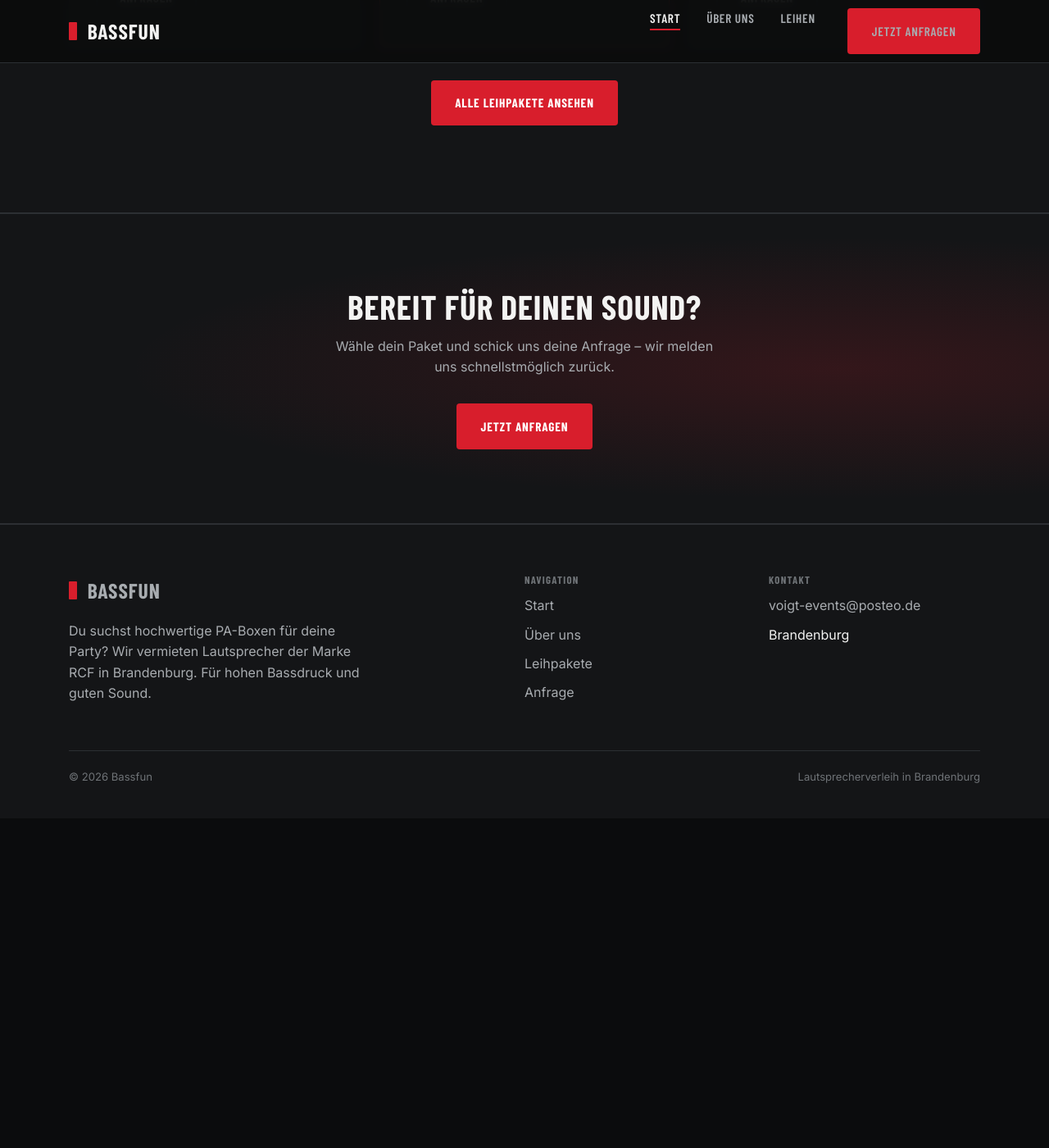
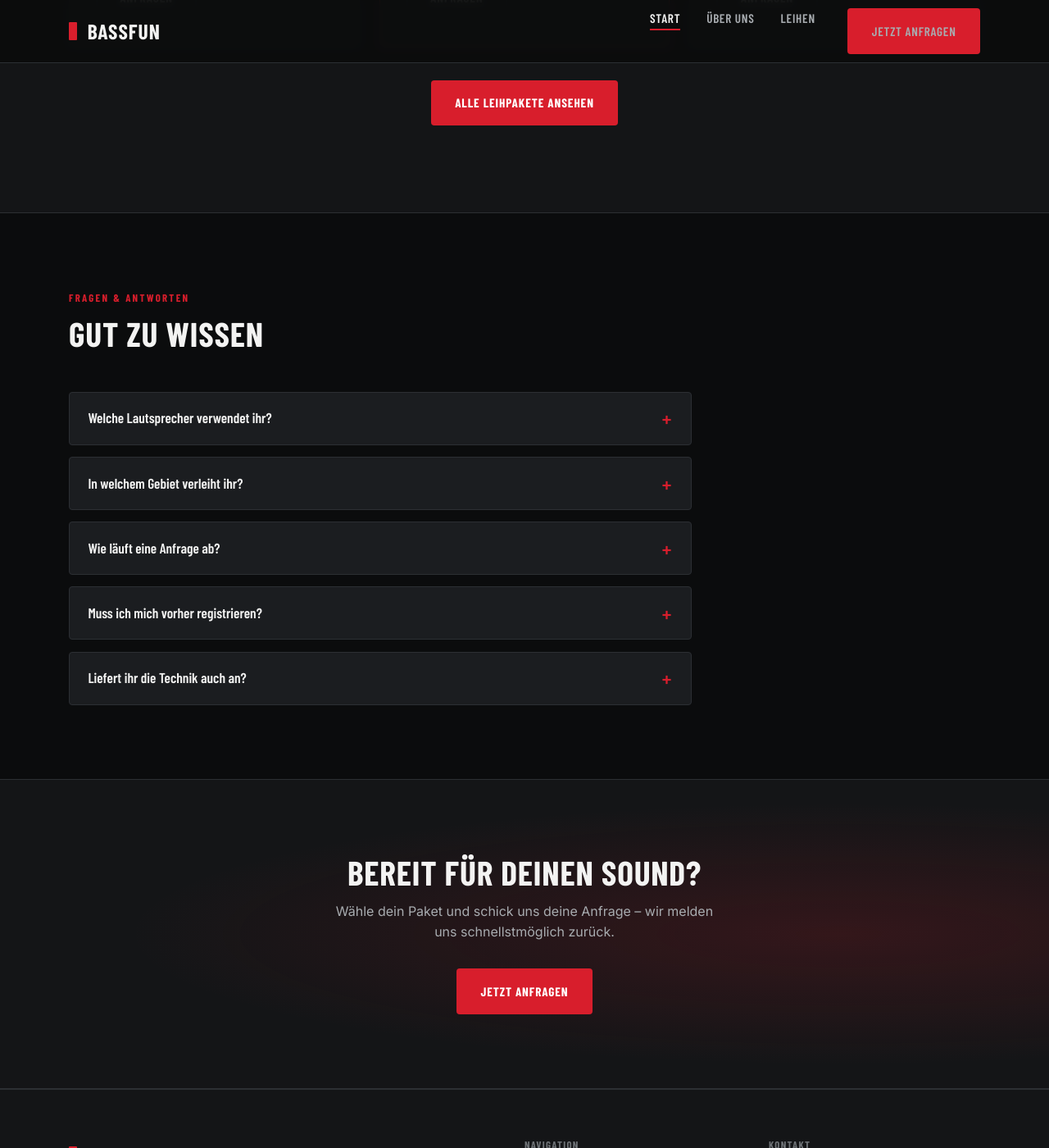
Before and after one commit to maximusvo/bassfun, a Jekyll site: the page built from index.markdown, in a window 1280 px wide and 1400 px high, scrolled down 2461 px. Shown: the whole window at 82% size. Built offline with Jekyll 4.4.1, drawn with Linux system fonts in a browser that asks for light colours; before the commit the page ends 3459 px from its top, so only the background shows below that.

```diff
--- a/_data/packages.yml
+++ b/_data/packages.yml
@@ -8,6 +8,8 @@
 #   tagline       kurzer Untertitel
 #   guests        Richtwert Personenanzahl
 #   price         Preis als Text (z.B. "ab 149 €")
+#   price_from    Preis als reine Zahl in Euro, für strukturierte Daten
+#                 (weglassen, wenn "auf Anfrage")
 #   description   Fließtext-Beschreibung
 #   equipment     Liste der enthaltenen Komponenten
 #   highlight     true/false – hebt das Paket optisch hervor (z.B. "Beliebt")
@@ -17,6 +19,7 @@
   tagline: "Für kleine Feiern & private Partys"
   guests: "bis 50 Gäste"
   price: "ab 89 €/Tag"
+  price_from: 89
   description: >
     Ein kompaktes PA-Set mit satten Bässen für Geburtstage, Gartenpartys
     oder kleinere Feiern. Schnell aufgebaut, einfach bedient.
@@ -31,6 +34,7 @@
   tagline: "Kraftvoller Sound für mittlere Events"
   guests: "bis 150 Gäste"
   price: "ab 179 €/Tag"
+  price_from: 179
   description: >
     Unser meistgebuchtes Paket: klarer Sound und druckvoller Bass für
     Hochzeiten, Vereinsfeiern und Clubabende.
@@ -46,6 +50,7 @@
   tagline: "Große Beschallung für große Bühnen"
   guests: "bis 400 Gäste"
   price: "ab 349 €/Tag"
+  price_from: 349
   description: >
     Volle Beschallungsanlage für Open-Airs, größere Hochzeiten und
     Firmenevents – inklusive Bühnenmonitoring und DJ-Equipment.
--- a/assets/css/style.css
+++ b/assets/css/style.css
@@ -326,6 +326,54 @@ section { padding: 90px 0; }
   .showcase-grid { grid-template-columns: 1fr; gap: 2rem; }
 }
 
+/* ---------- FAQ ---------- */
+
+.faq-list {
+  max-width: 760px;
+  display: flex;
+  flex-direction: column;
+  gap: 0.9rem;
+}
+
+.faq-item {
+  background: var(--color-surface);
+  border: 1px solid var(--color-border);
+  border-radius: var(--radius);
+  padding: 1.1em 1.4em;
+}
+
+.faq-item summary {
+  cursor: pointer;
+  list-style: none;
+  font-family: var(--font-display);
+  font-weight: 600;
+  font-size: 1.08rem;
+  color: var(--color-text);
+  padding-right: 1.6em;
+  position: relative;
+}
+
+.faq-item summary::-webkit-details-marker { display: none; }
+
+.faq-item summary::after {
+  content: "+";
+  position: absolute;
+  right: 0;
+  top: -2px;
+  font-family: var(--font-body);
+  font-size: 1.3rem;
+  color: var(--color-accent);
+}
+
+.faq-item[open] summary::after { content: "\2212"; }
+
+.faq-item summary:hover { color: var(--color-accent-hover); }
+
+.faq-item p {
+  margin: 0.9em 0 0;
+  font-size: 0.95rem;
+}
+
 /* ---------- Feature grid ---------- */
 
 .feature-grid {
--- a/index.markdown
+++ b/index.markdown
@@ -123,6 +123,87 @@ title: Start
   </div>
 </section>
 
+<section>
+  <div class="wrap">
+    <div class="section-head">
+      <span class="eyebrow">Fragen &amp; Antworten</span>
+      <h2>Gut zu wissen</h2>
+    </div>
+
+    <div class="faq-list">
+      <details class="faq-item">
+        <summary>Welche Lautsprecher verwendet ihr?</summary>
+        <p>Wir verleihen ausschließlich Profi-PA-Technik der Marke RCF – Aktivlautsprecher und Subwoofer für satten Bass und klaren Sound.</p>
+      </details>
+      <details class="faq-item">
+        <summary>In welchem Gebiet verleiht ihr?</summary>
+        <p>Wir sind in Brandenburg ansässig und beliefern Veranstaltungen in Brandenburg und Umgebung.</p>
+      </details>
+      <details class="faq-item">
+        <summary>Wie läuft eine Anfrage ab?</summary>
+        <p>Du wählst auf der Leihen-Seite ein Paket, füllst das Anfrageformular aus und schickst die vorbereitete Mail ab. Wir melden uns anschließend mit Verfügbarkeit, Lieferung und Preis zurück.</p>
+      </details>
+      <details class="faq-item">
+        <summary>Muss ich mich vorher registrieren?</summary>
+        <p>Nein. Die Anfrage läuft unverbindlich per E-Mail – ohne Konto, ohne Registrierung.</p>
+      </details>
+      <details class="faq-item">
+        <summary>Liefert ihr die Technik auch an?</summary>
+        <p>Ja, Lieferung und auf Wunsch auch Auf- und Abbau sind möglich. Details klären wir direkt bei deiner Anfrage.</p>
+      </details>
+    </div>
+  </div>
+</section>
+
+<script type="application/ld+json">
+{
+  "@context": "https://schema.org",
+  "@type": "FAQPage",
+  "mainEntity": [
+    {
+      "@type": "Question",
+      "name": "Welche Lautsprecher verwendet ihr?",
+      "acceptedAnswer": {
+        "@type": "Answer",
+        "text": "Wir verleihen ausschließlich Profi-PA-Technik der Marke RCF – Aktivlautsprecher und Subwoofer für satten Bass und klaren Sound."
+      }
+    },
+    {
+      "@type": "Question",
+      "name": "In welchem Gebiet verleiht ihr?",
+      "acceptedAnswer": {
+        "@type": "Answer",
+        "text": "Wir sind in Brandenburg ansässig und beliefern Veranstaltungen in Brandenburg und Umgebung."
+      }
+    },
+    {
+      "@type": "Question",
+      "name": "Wie läuft eine Anfrage ab?",
+      "acceptedAnswer": {
+        "@type": "Answer",
+        "text": "Du wählst auf der Leihen-Seite ein Paket, füllst das Anfrageformular aus und schickst die vorbereitete Mail ab. Wir melden uns anschließend mit Verfügbarkeit, Lieferung und Preis zurück."
+      }
+    },
+    {
+      "@type": "Question",
+      "name": "Muss ich mich vorher registrieren?",
+      "acceptedAnswer": {
+        "@type": "Answer",
+        "text": "Nein. Die Anfrage läuft unverbindlich per E-Mail – ohne Konto, ohne Registrierung."
+      }
+    },
+    {
+      "@type": "Question",
+      "name": "Liefert ihr die Technik auch an?",
+      "acceptedAnswer": {
+        "@type": "Answer",
+        "text": "Ja, Lieferung und auf Wunsch auch Auf- und Abbau sind möglich. Details klären wir direkt bei der Anfrage."
+      }
+    }
+  ]
+}
+</script>
+
 <section class="cta-band">
   <div class="wrap">
     <h2>Bereit für deinen Sound?</h2>
```
Also changed, not shown: other parts of index.markdown (+1 -1 lines), _includes/head.html (+24 -0 lines), leihen.markdown (+27 -0 lines), llms.txt (added, +28 -0 lines), robots.txt (+43 -0 lines).
